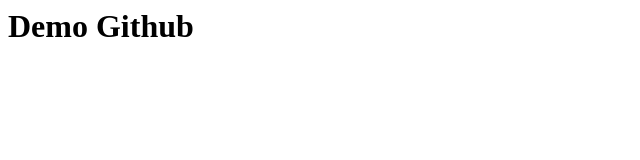
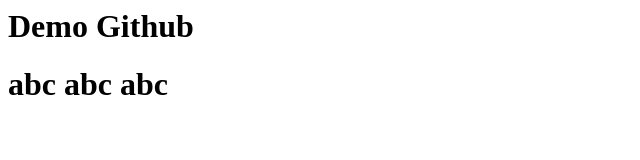
Before and after one commit to dungpham210299/Github-demo, a plain HTML site: page index.html in a window 1280 px wide. Shown: the whole page, without its empty margins (0-640 px from the left). Drawn offline with Linux system fonts and the light colour scheme.

Commit message:
Update index.html

```diff
--- a/index.html
+++ b/index.html
@@ -1 +1,2 @@
 <h1>Demo Github</h1>
+<h1>abc abc abc</h1>
```
